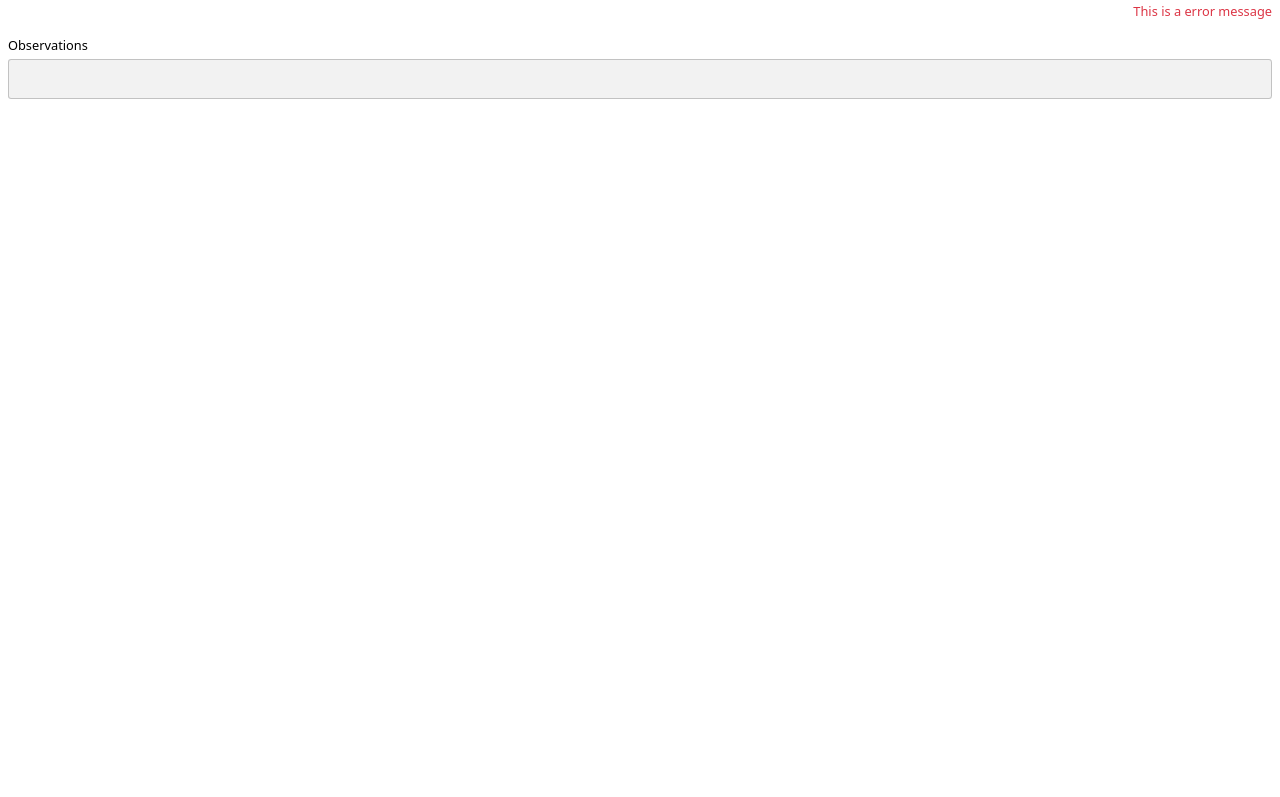
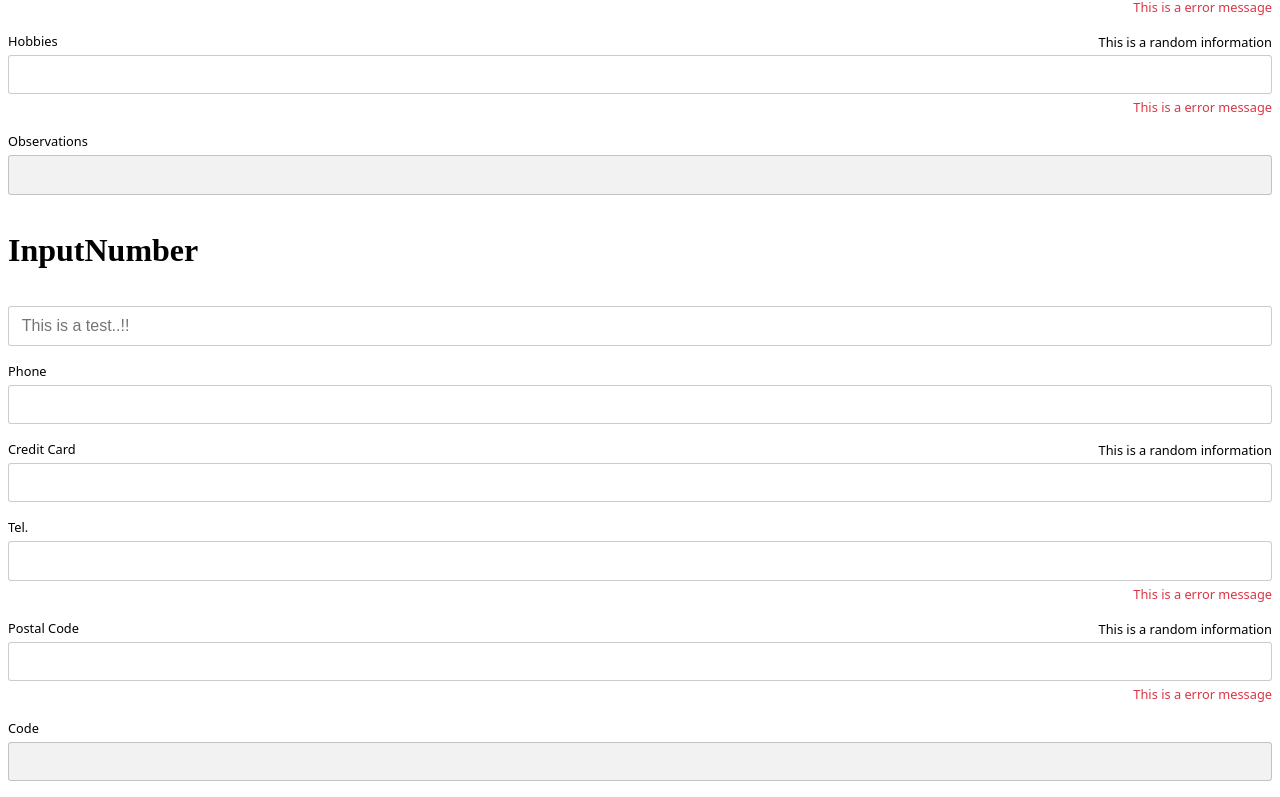
Before and after one commit to juniorencode/novumia, a React app: page / in a window 1280 px wide. Shown: the part 392-1189 px from the top of the page. Before the commit the page ends 800 px from the top, so only its background shows below. Built offline with nearby package versions, Linux system fonts and the light colour scheme.

Commit message:
feat: create InputNumber component

```diff
--- a/src/App.jsx
+++ b/src/App.jsx
@@ -1,5 +1,5 @@
 import { useState } from 'react'
-import { InputText } from './index.js'
+import { InputText, InputNumber } from './index.js'
 import './App.css'
 
 const App = () => {
@@ -7,6 +7,7 @@ const App = () => {
 
   return (
     <div className="formi">
+      <h1>InputText</h1>
       <InputText placeholder="This is a test..!!" />
       <InputText
         label="Name"
@@ -21,6 +22,27 @@ const App = () => {
         error="This is a error message"
       />
       <InputText label="Observations" disabled />
+      <h1>InputNumber</h1>
+      <InputNumber placeholder="This is a test..!!" />
+      <InputNumber
+        name="phone"
+        label="Phone"
+        value={name}
+        onChange={e => setName(e.target.value)}
+      />
+      <InputNumber
+        name="card"
+        label="Credit Card"
+        caption="This is a random information"
+      />
+      <InputNumber name="tel" label="Tel." error="This is a error message" />
+      <InputNumber
+        name="postal"
+        label="Postal Code"
+        caption="This is a random information"
+        error="This is a error message"
+      />
+      <InputNumber name="code" label="Code" disabled />
     </div>
   )
 }
--- /dev/null
+++ b/src/components/InputNumber/InputNumber.css
@@ -0,0 +1,64 @@
+.InputNumber {
+  display: flex;
+  flex-direction: column;
+  font-family: system-ui;
+  font-size: 16px;
+}
+
+input[type='number']::-webkit-inner-spin-button,
+input[type='number']::-webkit-outer-spin-button {
+  -webkit-appearance: none;
+  margin: 0;
+}
+
+.InputNumber__topside {
+  display: flex;
+  align-items: end;
+  justify-content: space-between;
+  margin-bottom: 4px;
+}
+
+.InputNumber__label {
+  margin-bottom: calc(0.4em - 4px);
+  font-weight: 500;
+  font-size: 0.8em;
+}
+
+.InputNumber__caption {
+  display: flex;
+  justify-content: end;
+  font-size: 0.8em;
+}
+
+.InputNumber__input {
+  padding: 0.6em 0.8em;
+  border-radius: 0.2em;
+  border: solid 1px rgba(0, 0, 0, 0.2);
+  background-color: #fff;
+  font-size: inherit;
+}
+
+.InputNumber__input:hover {
+  border: solid 1px rgba(0, 0, 0, 0.4);
+}
+
+.InputNumber__input:focus {
+  border: solid 1px #0d6efd;
+  outline: solid 4px rgba(13, 110, 253, 0.2);
+}
+
+.InputNumber__error {
+  display: flex;
+  justify-content: end;
+  margin-top: 4px;
+  font-size: 0.8em;
+  color: #dc3545;
+}
+
+.InputNumber__input:disabled {
+  background: rgba(0, 0, 0, 0.05);
+}
+
+.InputNumber__input:disabled:hover {
+  border: solid 1px rgba(0, 0, 0, 0.2);
+}
--- /dev/null
+++ b/src/components/InputNumber/index.jsx
@@ -0,0 +1,53 @@
+// eslint-disable-next-line
+import React, { useId } from 'react'
+import PropTypes from 'prop-types'
+import './InputNumber.css'
+
+const InputNumber = ({
+  label,
+  caption,
+  error,
+  name,
+  placeholder,
+  disabled,
+  onChange
+}) => {
+  const id = useId()
+
+  return (
+    <div className="InputNumber">
+      {(label || caption) && (
+        <div className="InputNumber__topside">
+          {label && (
+            <label className="InputNumber__label" htmlFor={id}>
+              {label}
+            </label>
+          )}
+          {caption && <span className="InputNumber__caption">{caption}</span>}
+        </div>
+      )}
+      <input
+        name={name}
+        id={id}
+        className="InputNumber__input"
+        type="number"
+        placeholder={placeholder}
+        disabled={disabled}
+        onChange={onChange}
+      />
+      {error && <span className="InputNumber__error">{error}</span>}
+    </div>
+  )
+}
+
+InputNumber.propTypes = {
+  label: PropTypes.string,
+  caption: PropTypes.string,
+  error: PropTypes.string,
+  name: PropTypes.string,
+  placeholder: PropTypes.string,
+  disabled: PropTypes.bool,
+  onChange: PropTypes.func
+}
+
+export default InputNumber
--- a/src/index.js
+++ b/src/index.js
@@ -1 +1,2 @@
 export { default as InputText } from './components/InputText'
+export { default as InputNumber } from './components/InputNumber'
```
